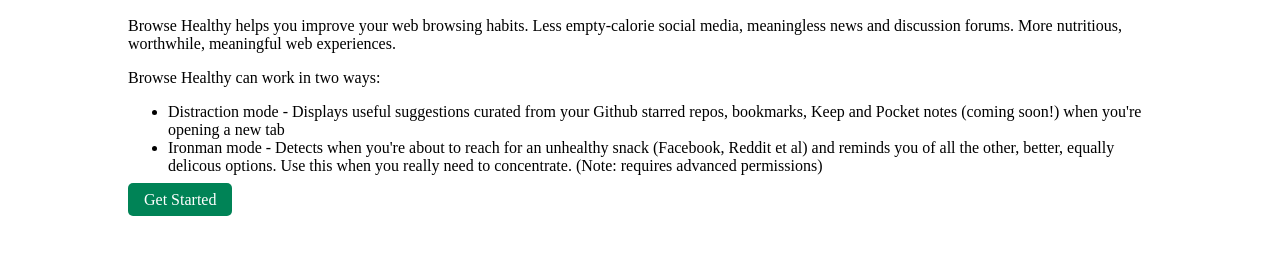
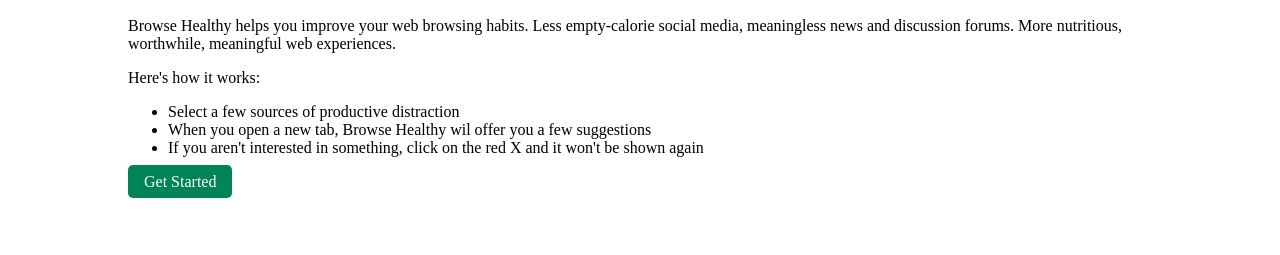
Before and after one commit to jogjayr/productivity, a browser extension: page chrome/app/welcome.html in a window 1280 px wide. Shown: the part 151-406 px from the top of the page. Drawn offline with nearby package versions, Linux system fonts and the light colour scheme; files that its build step writes are made by us from their sources.

Commit message:
Better wording

```diff
--- a/chrome/app/welcome.html
+++ b/chrome/app/welcome.html
@@ -34,10 +34,11 @@
         <div class="container-item">
             <h2>Welcome to Browse Healthy!</h2>
             <p>Browse Healthy helps you improve your web browsing habits. Less empty-calorie social media, meaningless news and discussion forums. More nutritious, worthwhile, meaningful web experiences.</p>
-            <p>Browse Healthy can work in two ways:
+            <p>Here's how it works:
                 <ul>
-                    <li>Distraction mode - Displays useful suggestions curated from your Github starred repos, bookmarks, Keep and Pocket notes (coming soon!) when you're opening a new tab </li>
-                    <li>Ironman mode - Detects when you're about to reach for an unhealthy snack (Facebook, Reddit et al) and reminds you of all the other, better, equally delicous options. Use this when you really need to concentrate. (Note: requires advanced permissions)</li>
+                    <li>Select a few sources of productive distraction</li>
+                    <li>When you open a new tab, Browse Healthy wil offer you a few suggestions</li>
+                    <li>If you aren't interested in something, click on the red X and it won't be shown again</li>
                 </ul>
             </p>
         </div>
```
